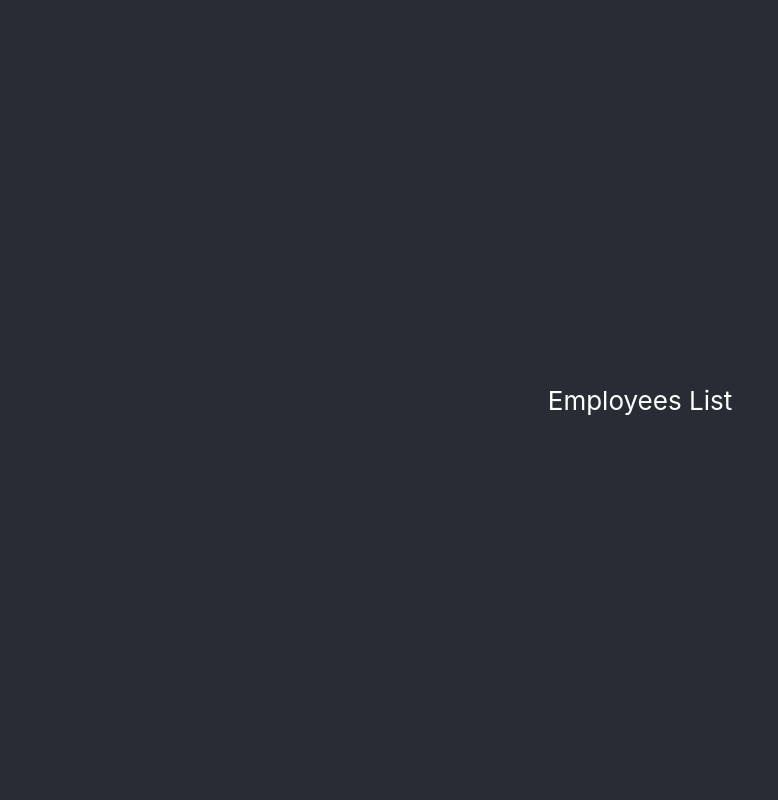
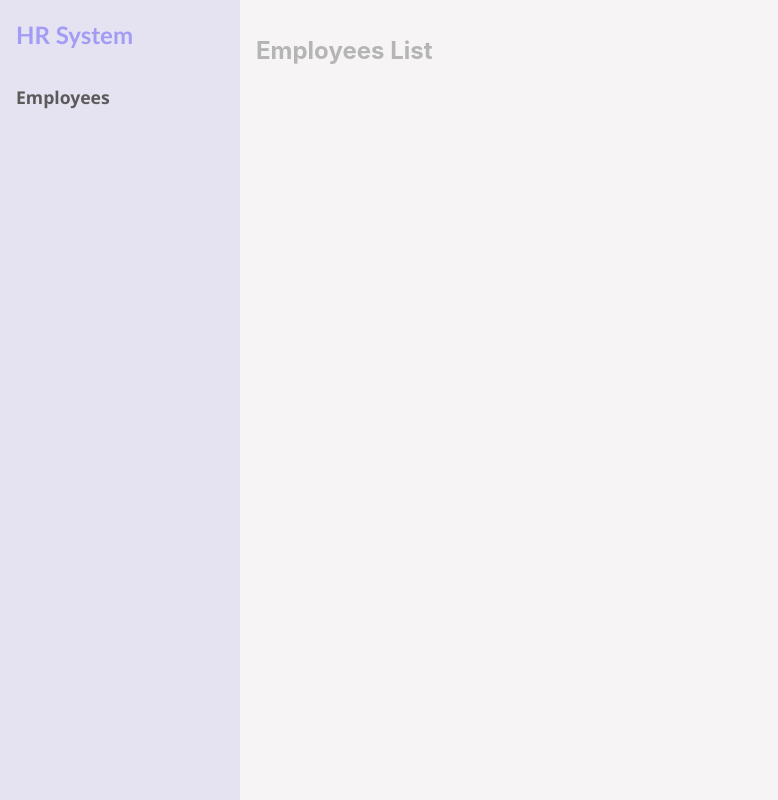
Before and after one commit to mixplore/hr-system, a React (Create React App) app in the folder colibri-hr-app/: page / in a window 1280 px wide. Shown: the whole page, without its empty margins (0-778 px from the left). Built offline with nearby package versions, Linux system fonts and the light colour scheme.

Commit message:
feat(layout): added Employees page to show on landing

```diff
--- a/colibri-hr-app/src/App.scss
+++ b/colibri-hr-app/src/App.scss
@@ -1,14 +1,3 @@
 .App {
-  text-align: center;
+  min-height: 100vh;
 }
-
-.App-header {
-  background-color: #282c34;
-  min-height: 100vh;
-  display: flex;
-  flex-direction: column;
-  align-items: center;
-  justify-content: center;
-  font-size: calc(10px + 2vmin);
-  color: white;
-}
--- a/colibri-hr-app/src/App.tsx
+++ b/colibri-hr-app/src/App.tsx
@@ -1,14 +1,14 @@
 import React from "react";
 import "./App.scss";
+import Layout from "./components/Layout";
+import Employees from "./pages/Employees";
 
 function App() {
   return (
     <div className="App">
-      <header className="App-header">
-        <p>
-          Employees List
-        </p>
-      </header>
+      <Layout>
+        <Employees />
+      </Layout>
     </div>
   );
 }
--- /dev/null
+++ b/colibri-hr-app/src/pages/Employees.scss
@@ -0,0 +1,5 @@
+@import "../styles/colors.scss";
+
+h2 {
+    color: $olive;
+}
--- /dev/null
+++ b/colibri-hr-app/src/pages/Employees.tsx
@@ -0,0 +1,5 @@
+import "./Employees.scss";
+
+const Employees = () => <h2>Employees List</h2>;
+
+export default Employees;
```
